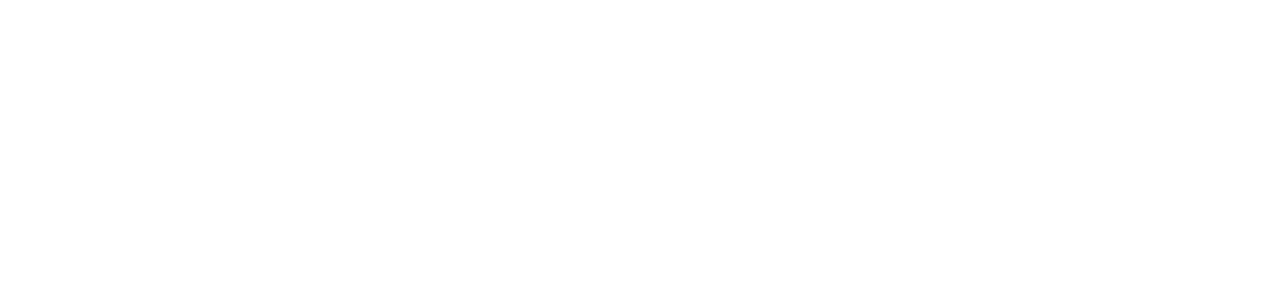
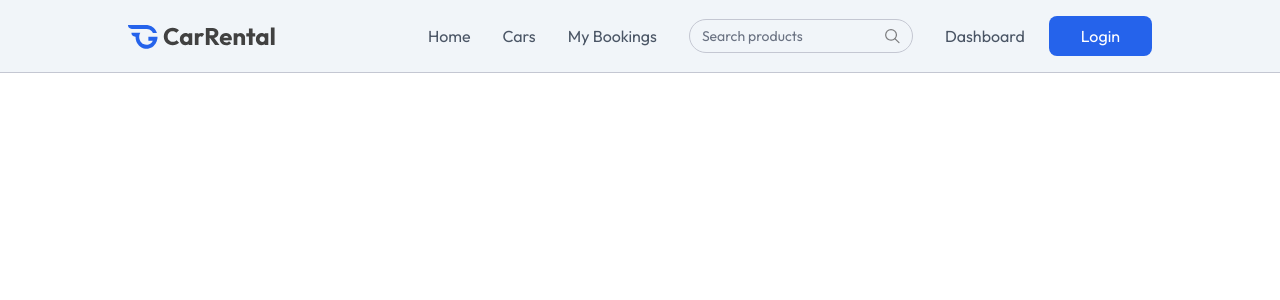
Before and after one commit to iduwaranisal/Full-stack-project---1, a React (Vite) app in the folder Client/: page / in a window 1280 px wide. Shown: the top 300 px of the page. Built offline with nearby package versions, Linux system fonts and the light colour scheme; a web font is replaced by a local one.

Commit message:
added owner change

```diff
--- a/Client/src/App.jsx
+++ b/Client/src/App.jsx
@@ -1,10 +1,15 @@
-import React from 'react'
+import React, { useState } from 'react'
+import Navbar from './components/Navbar'
+import { useLocation } from 'react-router-dom';
 
 const App = () => {
+  const [showLogin, setShowLogin] = useState(false)
+  const isOwnerPath = useLocation().pathname.startsWith('/owner')
+
   return (
-    <div>
-
-    </div>
+    <>
+      {!isOwnerPath && <Navbar setShowLogin={setShowLogin}/>}
+    </>
   )
 }
 
--- a/Client/src/components/Navbar.jsx
+++ b/Client/src/components/Navbar.jsx
@@ -1,19 +1,44 @@
-import React from 'react'
-import { Link } from 'react-router-dom';
+import React, { useState } from 'react'
+import { Link, useLocation, useNavigate } from 'react-router-dom';
+import { assets, menuLinks } from '../assets/assets'
 
-const Navbar = () => {
+const Navbar = ({ setShowLogin }) => {
+
+    const location = useLocation()
+    const [open, setopen] = useState(false)
+    const navigate = useNavigate()
+
     return (
-        <div>
+        <div className={`flex items-center justify-between px-6
+                        md:px-16 lg:px-24 xl:px-32 py-4 text-gray-600 border-b
+                        border-borderColor relative transition-all ${location.pathname
+            === "/" && "bg-light"}`}>
             <Link to='/'>
                 <img src={assets.logo} alt="logo" />
             </Link>
-            <div className='max-sm:fixed max-sm:h-screen max-sm:w-full max-sm:top-16 max-sm:border-t border-borderColor right-0 flex flex-col sm:flex-row items-start sm:items-center gap-4 sm:gap-8 max-sm:p-4'>
+
+            <div className={`max-sm:fixed max-sm:h-screen max-sm:w-full max-sm:top-16 max-sm:border-t border-borderColor right-0 flex flex-col sm:flex-row items-start sm:items-center gap-4 sm:gap-8 max-sm:p-4 ${location.pathname === '/' ? 'bg-light' : 'bg-white'} ${open ? 'max-sm:translate-x-0' : 'max-sm:translate-x-full'}`}>
+
                 {menuLinks.map((link, index) => (
                     <Link key={index} to={link.path}>
                         {link.name}
                     </Link>
                 ))}
+
+                <div className='hidden lg:flex items-center text-sm gap-2 border border-borderColor px-3 rounded-full max-w-56'>
+                    <input type="text" className="py-1.5 w-full bg-transparent outline-none placeholder-gray-500" placeholder="Search products" />
+                    <img src={assets.search_icon} alt="search" />
+                </div>
+
+                <div className='flex max-sm:flex-col items-start sm:items-center gap-6'>
+                    <button onClick={() => navigate('/owner')} className="cursor-pointer">Dashboard</button>
+                    <button onClick={() => setShowLogin(true)} className="cursor-pointer px-8 py-2 bg-primary hover:bg-primary-dull transition-all text-white rounded-lg">Login</button>
+                </div>
+
             </div>
+            <button className='sm:hidden cursor-pointer' aria-label="Menu" onClick={() => setopen(!open)}>
+                <img src={open ? assets.close_icon : assets.menu_icon} alt="menu" />
+            </button>
         </div>
     )
 }
```
